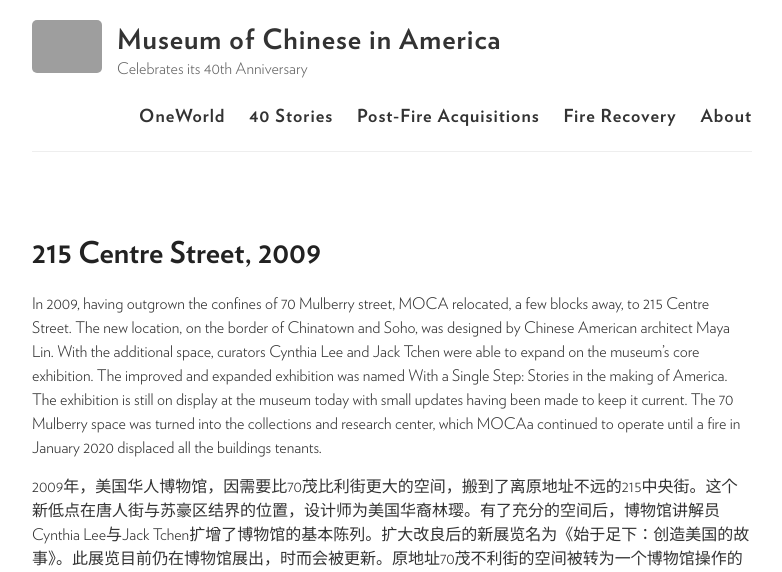
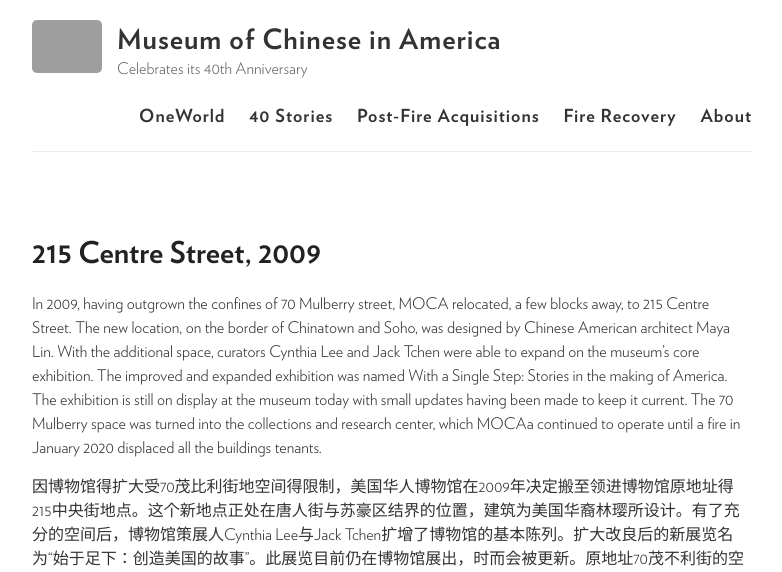
Before and after one commit to moca40/moca40.github.io, a Jekyll site: the page built from _stories/2009-01-01-215-centre-street.md, in a window 1280 px wide. Shown: the top 572 px of the page, without its empty margins (248-1030 px from the left). Built offline with Jekyll 4.4.1, drawn with Linux system fonts in a browser that asks for light colours; some of the changed text lies outside the part shown; grey boxes are pictures that could not be loaded.

Commit message:
Update 2009-01-01-215-centre-street.md

```diff
--- a/_stories/2009-01-01-215-centre-street.md
+++ b/_stories/2009-01-01-215-centre-street.md
@@ -7,6 +7,6 @@
 ---
 In 2009, having outgrown the confines of 70 Mulberry street,  MOCA relocated, a few blocks away, to 215 Centre Street.  The new location, on the border of Chinatown and Soho, was designed by Chinese American architect Maya Lin. With the additional space, curators Cynthia Lee and Jack Tchen were able to expand on the museum’s core exhibition.  The improved and expanded exhibition was named With a Single Step: Stories in the making of America.  The exhibition is still on display at the museum today with small updates having been made to keep it current. The 70 Mulberry space was turned into the collections and research center, which MOCAa continued to operate until a fire in January 2020 displaced all the buildings tenants.
 
-2009年，美国华人博物馆，因需要比70茂比利街更大的空间，搬到了离原地址不远的215中央街。这个新低点在唐人街与苏豪区结界的位置，设计师为美国华裔林璎。有了充分的空间后，博物馆讲解员Cynthia Lee与Jack Tchen扩增了博物馆的基本陈列。扩大改良后的新展览名为《始于足下：创造美国的故事》。此展览目前仍在博物馆展出，时而会被更新。原地址70茂不利街的空间被转为一个博物馆操作的收集研究中心，直到2020年的一月份，一场大火逼走了楼中的租客。
+因博物馆得扩大受70茂比利街地空间得限制，美国华人博物馆在2009年决定搬至领进博物馆原地址得215中央街地点。这个新地点正处在唐人街与苏豪区结界的位置，建筑为美国华裔林璎所设计。有了充分的空间后，博物馆策展人Cynthia Lee与Jack Tchen扩增了博物馆的基本陈列。扩大改良后的新展览名为“始于足下：创造美国的故事”。此展览目前仍在博物馆展出，时而会被更新。原地址70茂不利街的空间改变为一所博物馆操作的收集研究中心，直到2020年一月份，楼中所有得租客迫而一场大火不得不离去。
 
 {% include slideshow.html %}
```
